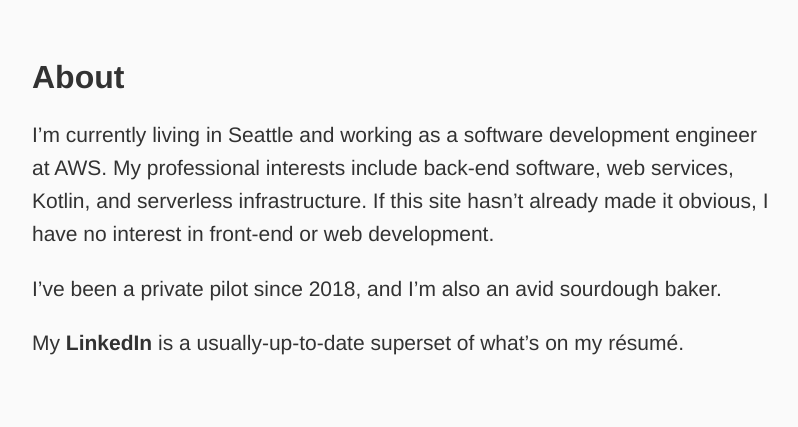
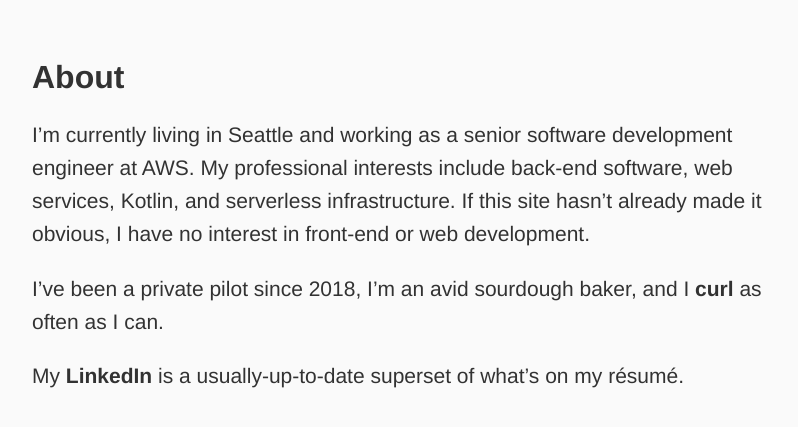
Before and after one commit to neumannk/neumannk.github.io, a Jekyll site: the page built from about.md, in a window 1280 px wide. Shown: the top 427 px of the page, without its empty margins (238-1036 px from the left). Built offline with Jekyll 4.4.1, drawn with Linux system fonts in a browser that asks for light colours.

Commit message:
update about: title++, update interests

```diff
--- a/about.md
+++ b/about.md
@@ -4,10 +4,10 @@
 permalink: /about
 ---
 
-I'm currently living in Seattle and working as a software development engineer at AWS.
+I'm currently living in Seattle and working as a senior software development engineer at AWS.
 My professional interests include back-end software, web services, Kotlin, and serverless infrastructure.
 If this site hasn't already made it obvious, I have no interest in front-end or web development.
 
-I've been a private pilot since 2018, and I'm also an avid sourdough baker.
+I've been a private pilot since 2018, I'm an avid sourdough baker, and I [curl](https://curlingseattle.org/) as often as I can.
 
 My [LinkedIn](https://www.linkedin.com/in/kevin-neumann-392a148a) is a usually-up-to-date superset of what’s on my résumé.
```
